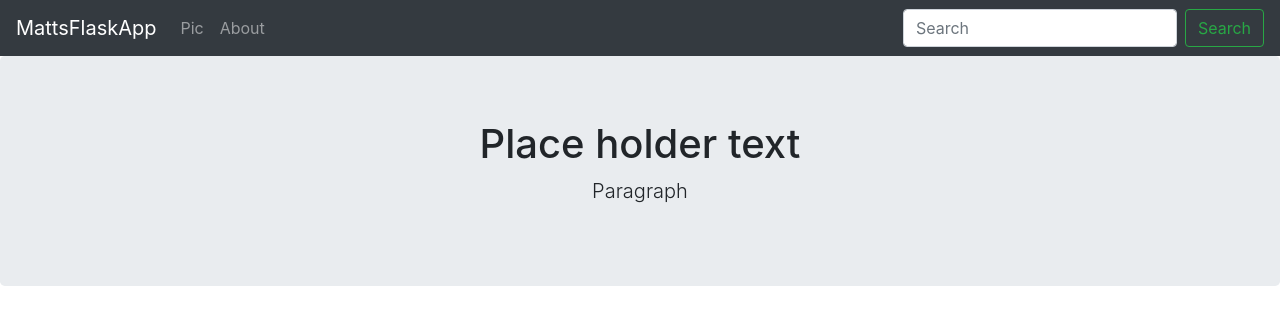
After one commit to Shwig/matts-flask-app, a Flask app: page /about in a window 1280 px wide. The commit adds this page. Shown: the top 325 px of the page. Run offline with Flask 2, Linux system fonts and the light colour scheme; some libraries are stand-ins or nearby versions.

Commit message:
fixed broken nav bar add about.html

```diff
--- a/app.py
+++ b/app.py
@@ -11,5 +11,9 @@ def index():
 def pic():
     return render_template('app_pic.html')
 
+@app.route('/about')
+def about():
+    return render_template('about.html')
+
 if __name__ == '__main__':
     app.run(debug=True)
--- /dev/null
+++ b/templates/about.html
@@ -0,0 +1,8 @@
+{% extends 'layout.html' %}
+
+{% block body %}
+<div class="jumbotron text-center">
+  <h1>Place holder text</h1>
+  <p class="lead">Paragraph</p>
+</div>
+{% endblock %}
--- a/templates/includes/_navbar.html
+++ b/templates/includes/_navbar.html
@@ -1,14 +1,14 @@
 <nav class="navbar navbar-expand-md navbar-dark bg-dark">
-  <a class="navbar-brand" href="#">MattsFlaskApp</a>
+  <a class="navbar-brand" href="/">MattsFlaskApp</a>
   <button class="navbar-toggler" type="button" data-toggle="collapse" data-target="#navbarsExampleDefault" aria-controls="navbarsExampleDefault" aria-expanded="false" aria-label="Toggle navigation">
     <span class="navbar-toggler-icon"></span>
   </button>
 
   <div class="collapse navbar-collapse" id="navbarsExampleDefault">
     <ul class="navbar-nav mr-auto">
-      <li class="nav-item active">
+      <!-- <li class="nav-item active">
         <a class="nav-link" href="/">index <span class="sr-only">(current)</span></a>
-      </li>
+      </li> -->
       <li class="nav-item">
         <a class="nav-link" href="/random_pic">Pic</a>
       </li>
```
